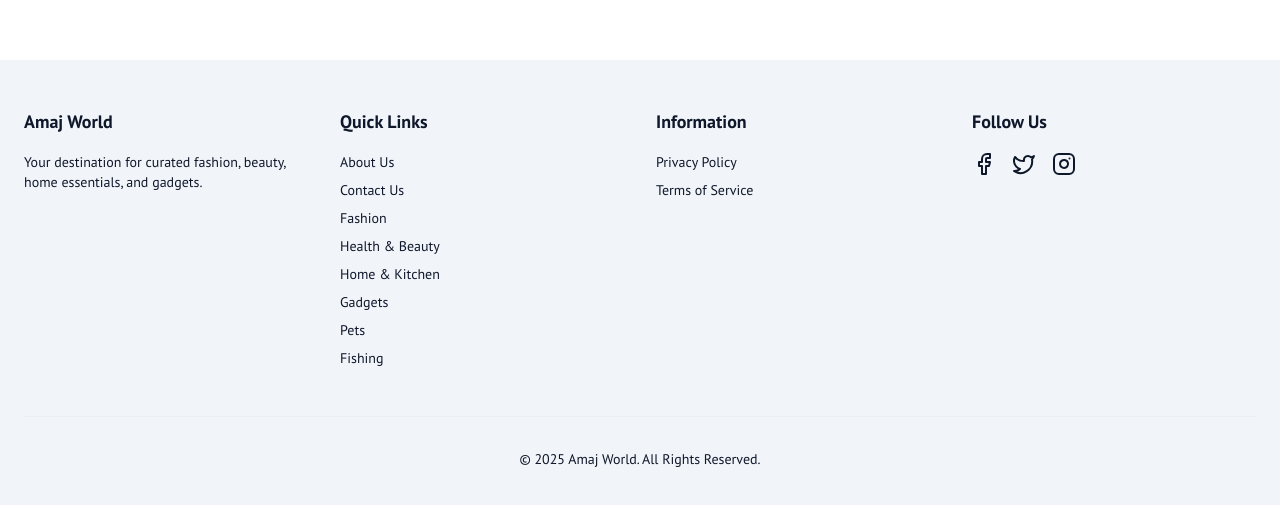
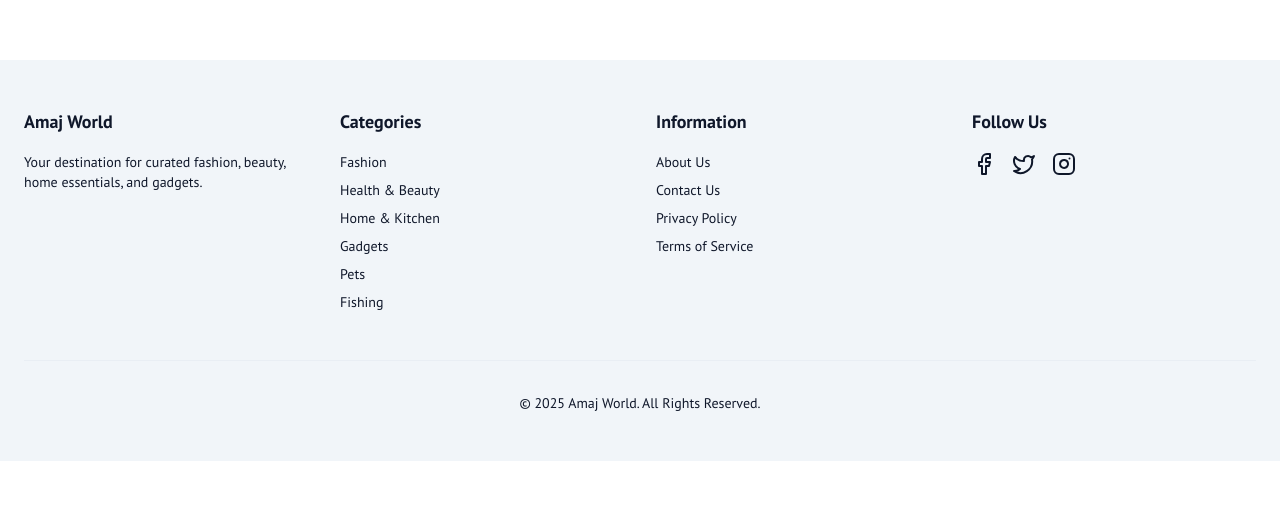
Before and after one commit to amajworld/amaj-world-project, a Next.js app: page / in a window 1280 px wide. Shown: the part 804-1309 px from the top of the page. After the commit the page ends 1265 px from the top, so only its background shows below. Built offline with nearby package versions, Linux system fonts and the light colour scheme.

Commit message:
কা্যাটাগরী অপশন ভিন্ন করে দাও এবং Privacy Policy Terms of Service About

```diff
--- a/src/components/SiteFooter.tsx
+++ b/src/components/SiteFooter.tsx
@@ -15,12 +15,10 @@ const SiteFooter = () => {
             </p>
           </div>
 
-          {/* Quick Links */}
+          {/* Categories */}
           <div>
-            <h3 className="text-lg font-semibold mb-4">Quick Links</h3>
+            <h3 className="text-lg font-semibold mb-4">Categories</h3>
             <ul className="space-y-2 text-sm">
-              <li><Link href="/about" className="hover:underline">About Us</Link></li>
-              <li><Link href="/contact" className="hover:underline">Contact Us</Link></li>
               {menuData.map((item) =>
                 item.href !== '/' ? (
                   <li key={item.label}>
@@ -37,6 +35,8 @@ const SiteFooter = () => {
           <div>
             <h3 className="text-lg font-semibold mb-4">Information</h3>
             <ul className="space-y-2 text-sm">
+              <li><Link href="/about" className="hover:underline">About Us</Link></li>
+              <li><Link href="/contact" className="hover:underline">Contact Us</Link></li>
               <li><Link href="/privacy" className="hover:underline">Privacy Policy</Link></li>
               <li><Link href="/terms" className="hover:underline">Terms of Service</Link></li>
             </ul>
```
